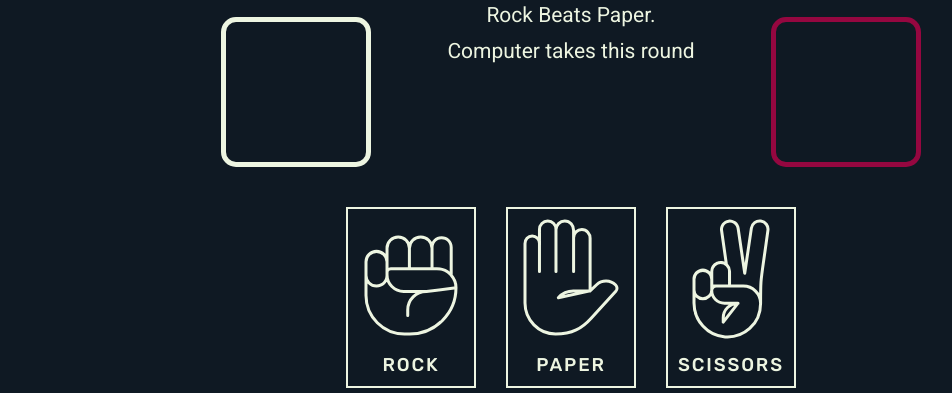
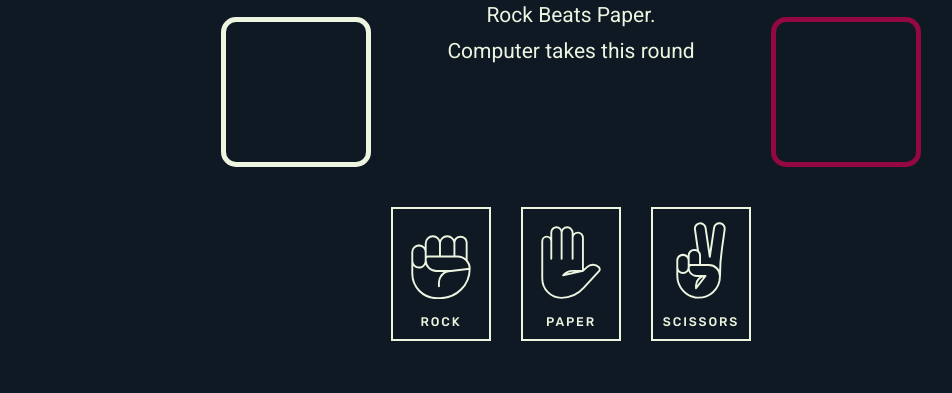
Before and after one commit to TarekVisch/the-odin-project, a plain HTML site: page rock-paper-scissors/dist/index.html in a window 1280 px wide. Shown: the part 407-800 px from the top of the page, without its empty margins (69-1021 px from the left). Drawn offline with Linux system fonts and the light colour scheme.

Commit message:
fix: resize game buttons

```diff
--- a/rock-paper-scissors/src/styles/components/_rps-button.scss
+++ b/rock-paper-scissors/src/styles/components/_rps-button.scss
@@ -1,5 +1,5 @@
 .rps-button {
-  width: 130px;
+  width: 100px;
   border: 2px solid $white-100;
   display: flex;
   flex-direction: column;
@@ -43,11 +43,29 @@
   &__icon {
     display: flex;
     z-index: 2;
+
+    svg {
+      width: 60px;
+      height: auto;
+    }
   }
 
-  &:first-of-type {
+  &:nth-child(1) {
     .rps-button__icon {
       margin-top: 16px;
+    }
+  }
+  &:nth-child(2) {
+    .rps-button__icon {
+      margin-top: 7px;
+    }
+  }
+  &:nth-child(3) {
+    .rps-button__icon {
+      margin-top: 3px;
+      svg {
+        width: 50px;
+      }
     }
   }
 
@@ -56,7 +74,7 @@
     font-family: $font-rubik;
     font-weight: 500;
     letter-spacing: 1.85px;
-    font-size: 1.85rem;
+    font-size: 1.25rem;
     margin-top: 1.5rem;
     z-index: 2;
   }
```
Also changed, not shown: rock-paper-scissors/dist/styles/main.css, 1 other file.
